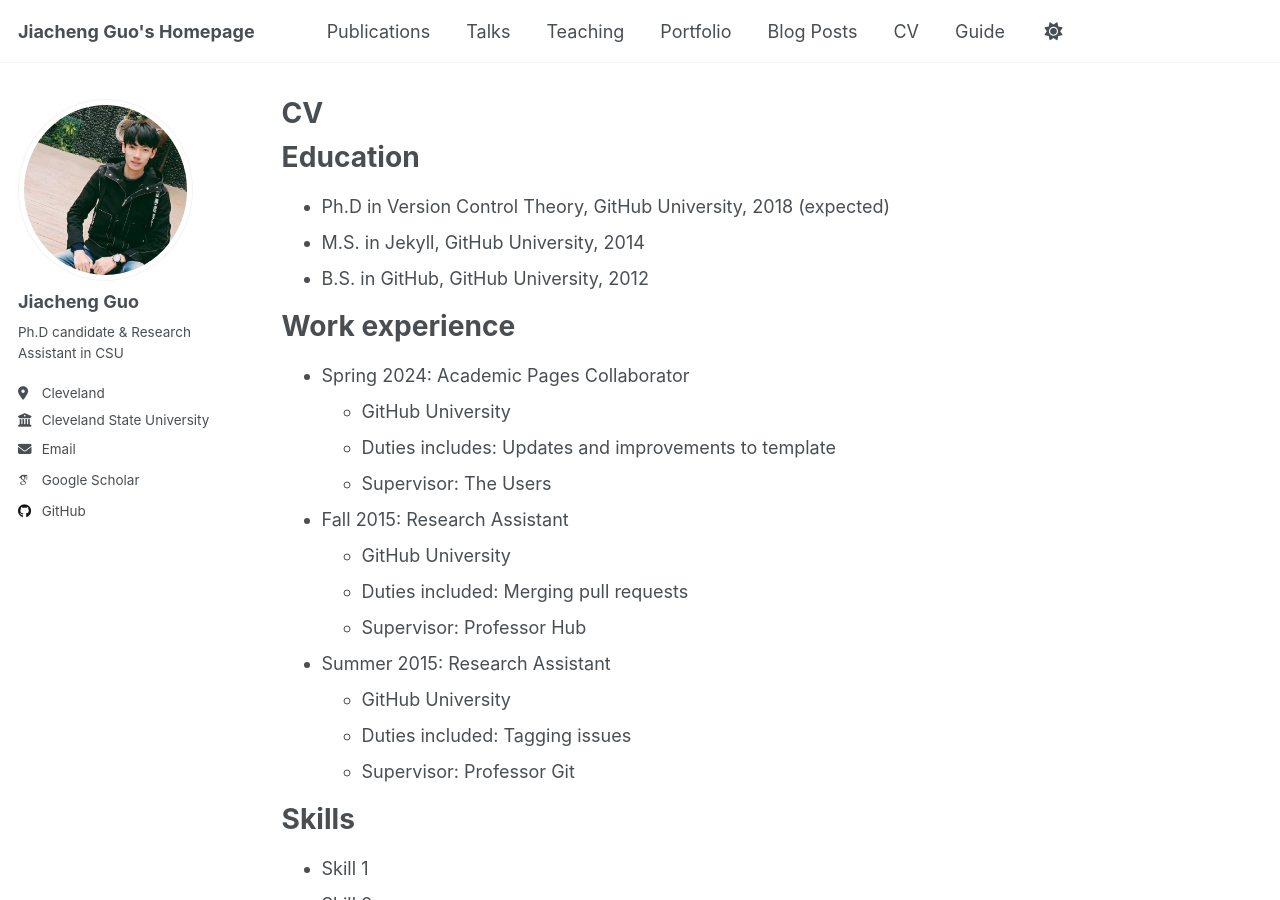
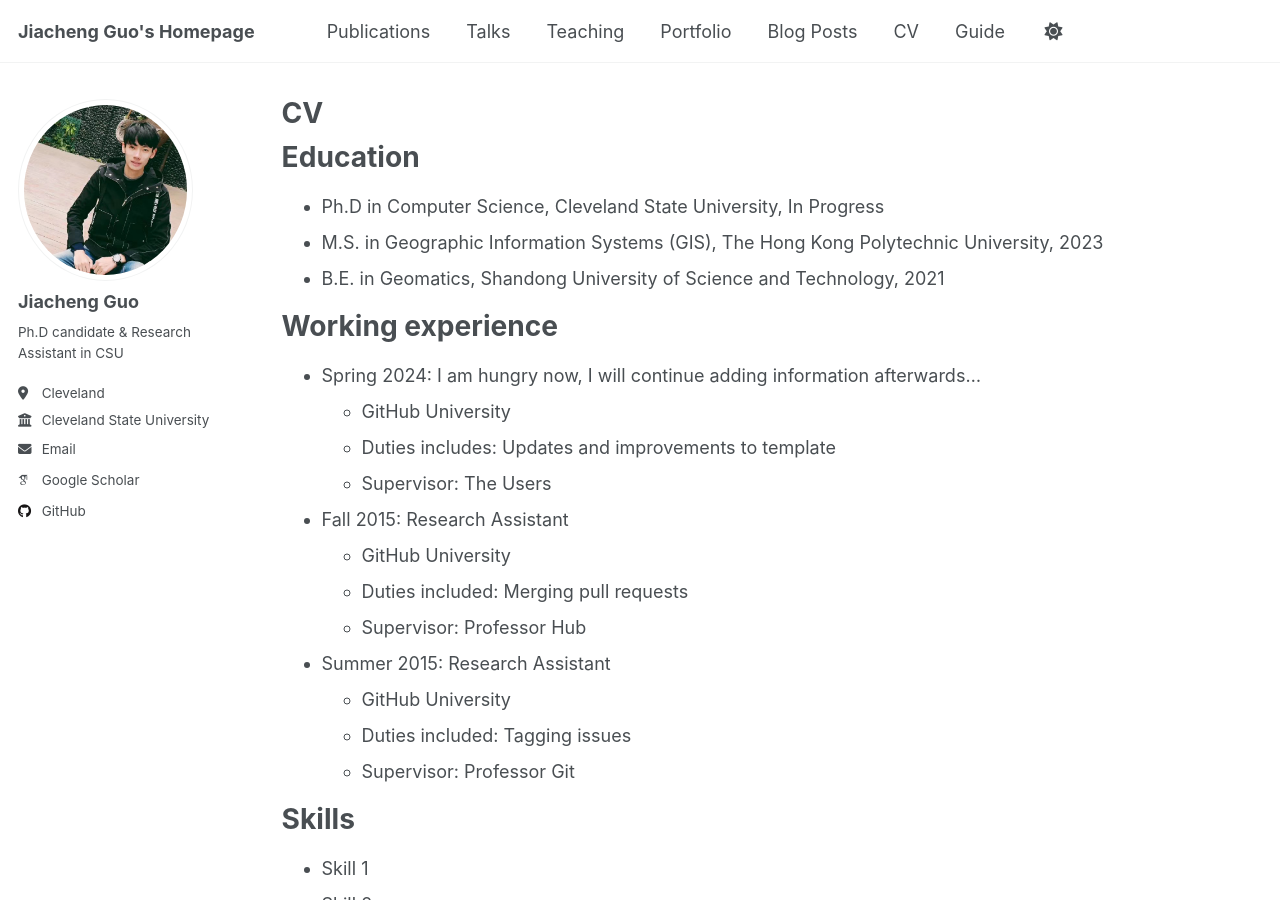
Before and after one commit to EngravedMemories/jiachengguo2011, a Jekyll site: the page built from _pages/cv.md, in a window 1280 px wide and 900 px high. Built offline with Jekyll 4.4.1, drawn with Linux system fonts in a browser that asks for light colours; some web fonts are replaced.

Commit message:
Update cv.md

```diff
--- a/_pages/cv.md
+++ b/_pages/cv.md
@@ -11,13 +11,13 @@ redirect_from:
 
 Education
 ======
-* Ph.D in Version Control Theory, GitHub University, 2018 (expected)
-* M.S. in Jekyll, GitHub University, 2014
-* B.S. in GitHub, GitHub University, 2012
+* Ph.D in Computer Science, Cleveland State University, In Progress
+* M.S. in Geographic Information Systems (GIS), The Hong Kong Polytechnic University, 2023
+* B.E. in Geomatics, Shandong University of Science and Technology, 2021
 
-Work experience
+Working experience
 ======
-* Spring 2024: Academic Pages Collaborator
+* Spring 2024: I am hungry now, I will continue adding information afterwards...
   * GitHub University
   * Duties includes: Updates and improvements to template
   * Supervisor: The Users
```
